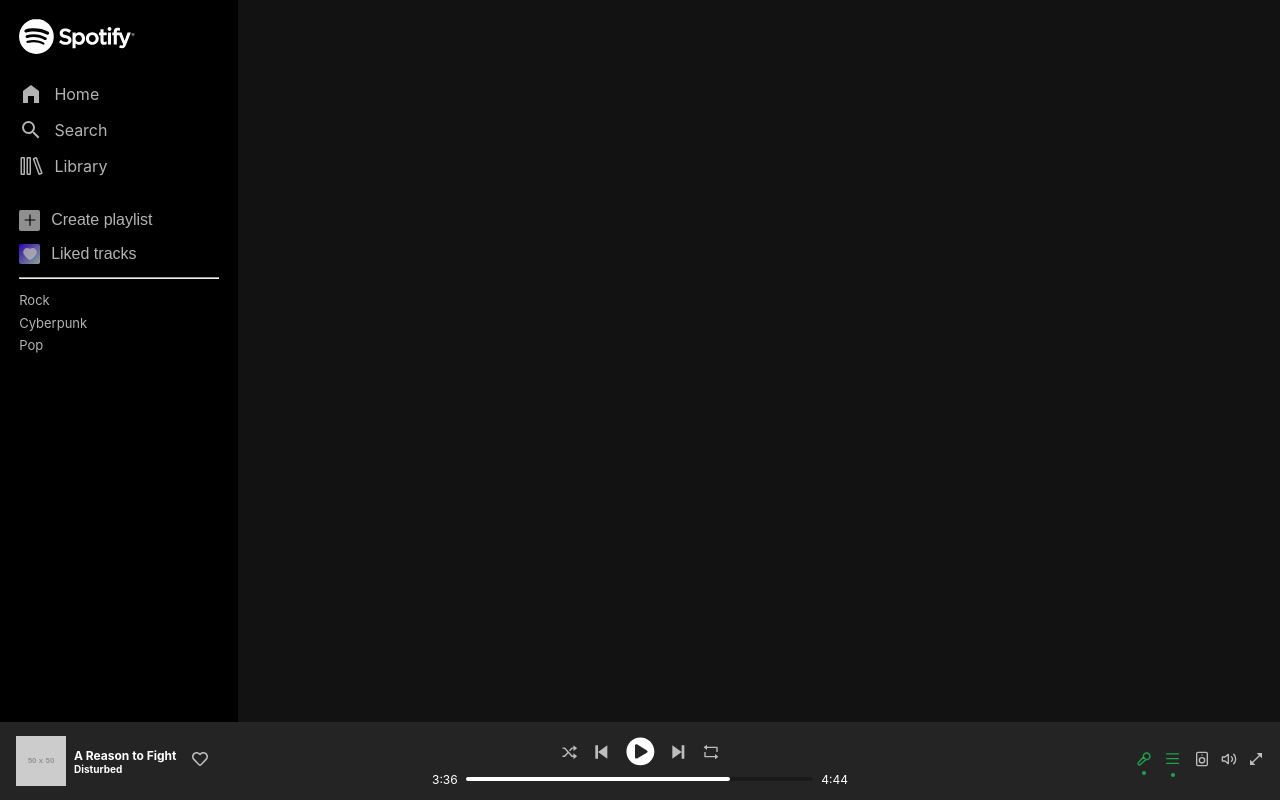
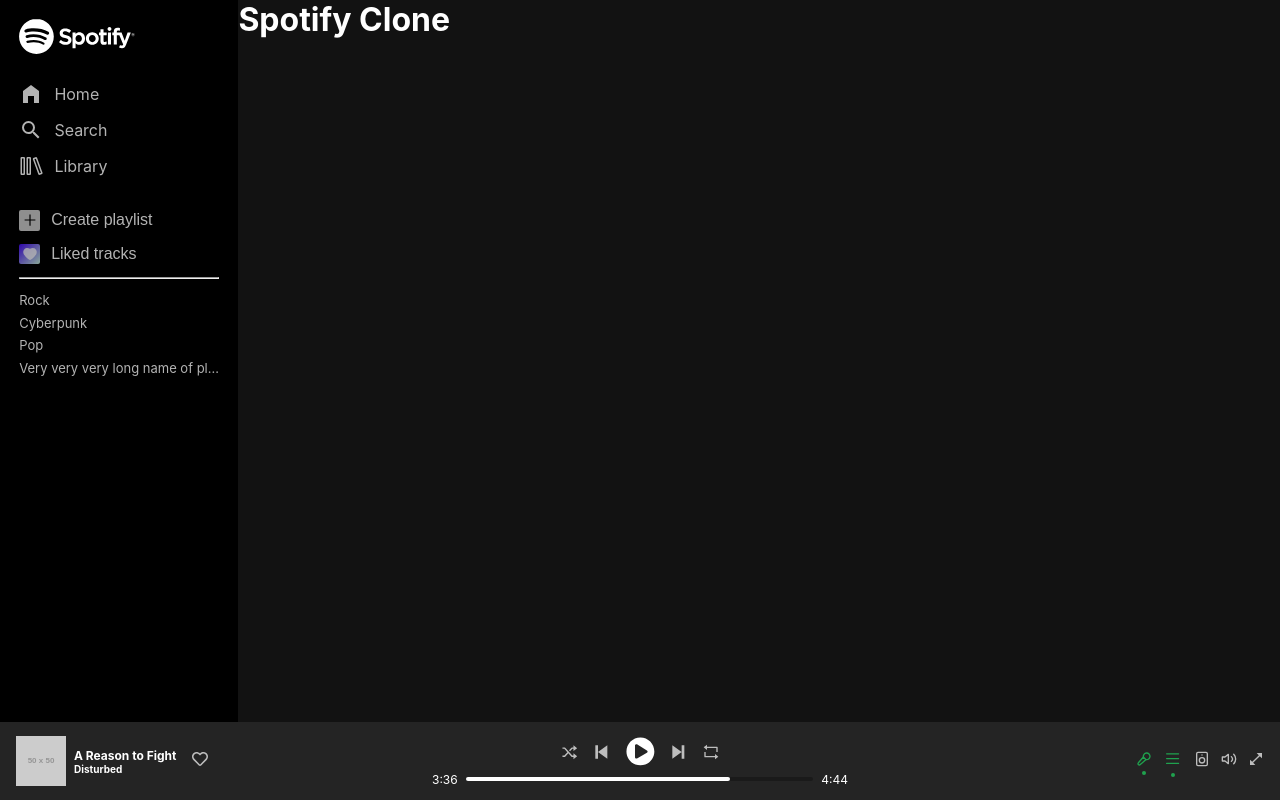
Before and after one commit to LeCarteloo/SpotifyClone, a React (Create React App) app: page / in a window 1280 px wide. Built offline with nearby package versions, Linux system fonts and the light colour scheme.

Commit message:
Created Main component, added grid template

```diff
--- a/src/App.tsx
+++ b/src/App.tsx
@@ -1,8 +1,19 @@
-import { ThemeProvider } from "styled-components";
+import styled, { ThemeProvider } from "styled-components";
+import Main from "./components/Main";
 import Playbar from "./components/nav/Playbar";
 import Sidebar from "./components/nav/Sidebar";
 import GlobalStyles from "./styles/global";
 import theme from "./styles/theme";
+
+const StyledDiv = styled.div`
+  height: 100%;
+  display: grid;
+  grid-template-columns: auto 1fr;
+  grid-template-rows: 1fr auto;
+  grid-template-areas:
+    "side-bar main"
+    "play-bar play-bar";
+`;
 
 function App() {
   // Sample data
@@ -19,16 +30,20 @@
       id: 3,
       name: "Pop",
     },
+    {
+      id: 4,
+      name: "Very very very long name of playlist",
+    },
   ];
 
   return (
     <ThemeProvider theme={theme}>
       <GlobalStyles />
-      <Sidebar playlists={playlists} />
-      {/* <main>
-        <h1>Spotify Clone</h1>
-      </main> */}
-      <Playbar />
+      <StyledDiv>
+        <Sidebar playlists={playlists} />
+        <Main />
+        <Playbar />
+      </StyledDiv>
     </ThemeProvider>
   );
 }
--- /dev/null
+++ b/src/components/Main.tsx
@@ -0,0 +1,17 @@
+import styled from "styled-components";
+
+const StyledMain = styled.main`
+  grid-area: main;
+  height: 100%;
+  width: 100%;
+`;
+
+const Main = () => {
+  return (
+    <StyledMain>
+      <h1>Spotify Clone</h1>
+    </StyledMain>
+  );
+};
+
+export default Main;
--- a/src/components/nav/Playbar.tsx
+++ b/src/components/nav/Playbar.tsx
@@ -14,14 +14,12 @@
 import { BsList } from "react-icons/bs";
 
 const StyledFooter = styled.footer`
-  position: absolute;
+  grid-area: play-bar;
   padding: 1em;
-  bottom: 0;
   background-color: var(--background-elevated-base);
   width: calc(100% - 2em);
   height: var(--playbar-height);
   align-items: center;
-
   display: flex;
   justify-content: space-between;
 
--- a/src/components/nav/SideBar.tsx
+++ b/src/components/nav/SideBar.tsx
@@ -6,7 +6,9 @@
 import React from "react";
 
 const StyledNav = styled.nav`
-  height: calc(100% - 3.4em - var(--playbar-height));
+  grid-area: side-bar;
+  height: 100%;
+  /* height: calc(100% - 3.4em - var(--playbar-height)); */
   width: var(--sidebar-width);
   background-color: var(--background-press);
   font-size: 16px;
--- a/src/styles/global.ts
+++ b/src/styles/global.ts
@@ -39,7 +39,7 @@
     #root {
         margin: 0 auto;
         height: 100%;
-    }
+      }
 
     button {
         color: var(--text-base);
```
